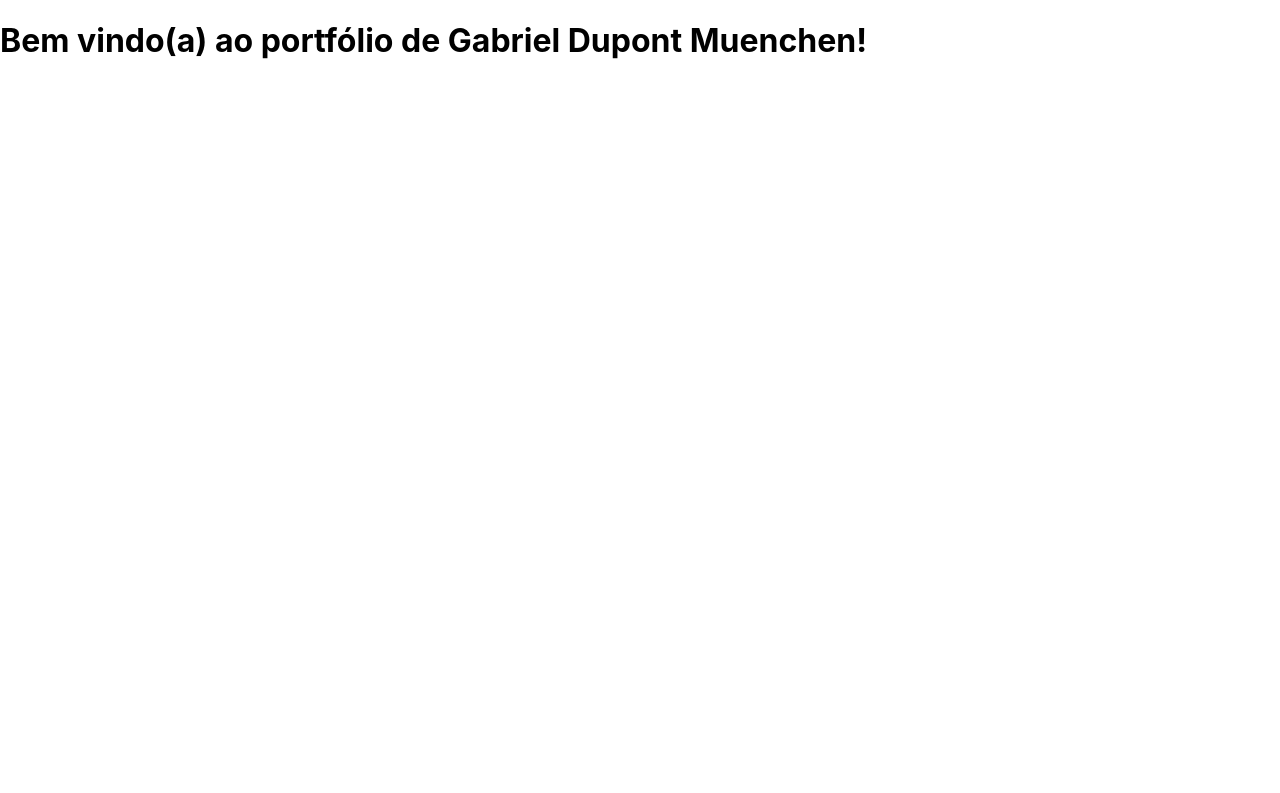
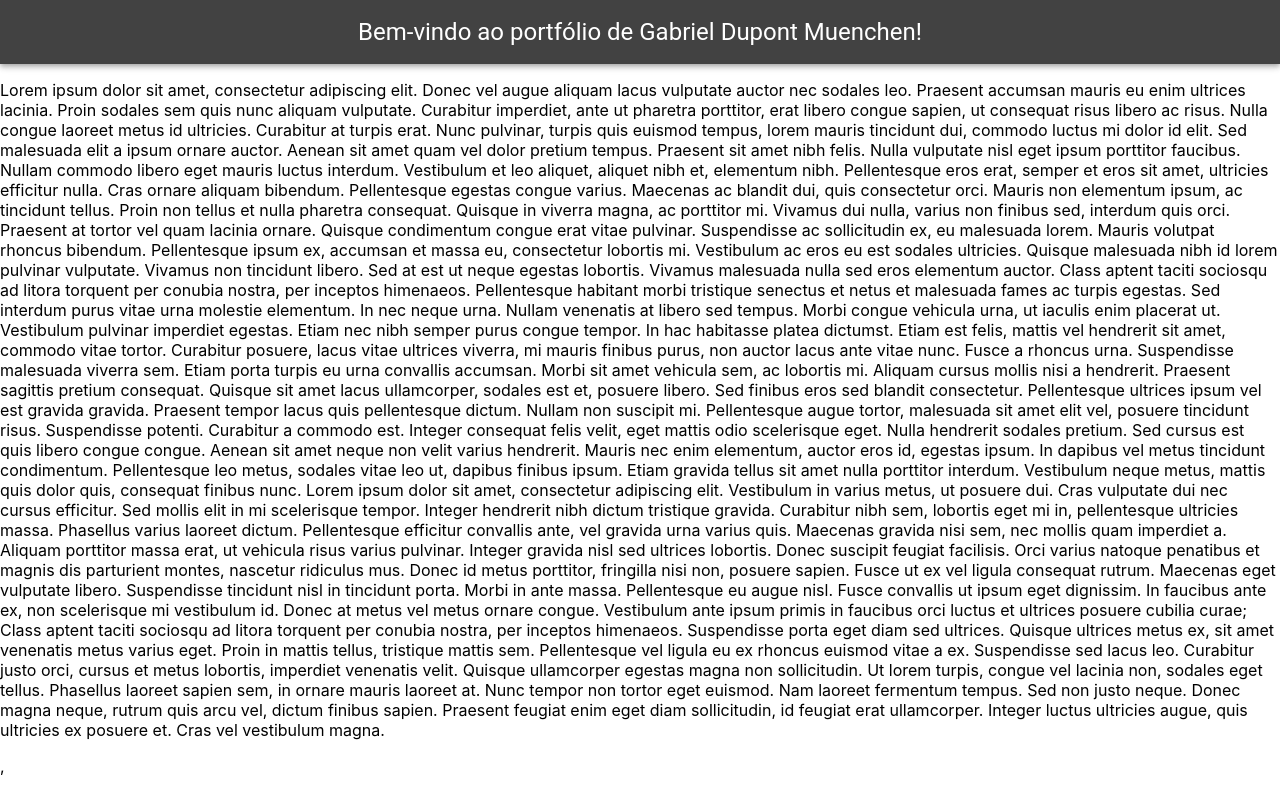
Before and after one commit to duponto/portfolio, a React (Create React App) app: page / in a window 1280 px wide. Shown: the top 793 px of the page. Built offline with nearby package versions, Linux system fonts and the light colour scheme; the HTML template or start-up script is replaced by a standard one.

Commit message:
header pronto pra criar comp de botao e subheader

```diff
--- a/package.json
+++ b/package.json
@@ -3,12 +3,15 @@
   "version": "0.1.0",
   "private": true,
   "dependencies": {
+    "@emotion/react": "^11.11.1",
+    "@emotion/styled": "^11.11.0",
+    "@mui/material": "^5.14.6",
     "@testing-library/jest-dom": "^5.17.0",
     "@testing-library/react": "^13.4.0",
     "@testing-library/user-event": "^13.5.0",
     "react": "^18.2.0",
     "react-dom": "^18.2.0",
-    "react-scripts": "5.0.1",
+    "react-scripts": "^5.0.1",
     "web-vitals": "^2.1.4"
   },
   "scripts": {
--- a/src/App.js
+++ b/src/App.js
@@ -1,9 +1,14 @@
 import './App.css';
+import Body from './components/Body';
 import Header from './components/Header';
 
 function App() {
   return (
-    <Header></Header>
+    <div>
+      <Header/>
+      <Body/>
+      <Body/>
+    </div>
   );
 }
 
--- /dev/null
+++ b/src/components/Body/index.js
@@ -0,0 +1,29 @@
+import React from "react";
+
+const Body = () => {
+    return(
+        <div>
+            <p>Lorem ipsum dolor sit amet, consectetur adipiscing elit. Donec vel augue aliquam lacus vulputate auctor nec sodales leo. Praesent accumsan mauris eu enim ultrices lacinia. Proin sodales sem quis nunc aliquam vulputate. Curabitur imperdiet, ante ut pharetra porttitor, erat libero congue sapien, ut consequat risus libero ac risus. Nulla congue laoreet metus id ultricies. Curabitur at turpis erat. Nunc pulvinar, turpis quis euismod tempus, lorem mauris tincidunt dui, commodo luctus mi dolor id elit. Sed malesuada elit a ipsum ornare auctor. Aenean sit amet quam vel dolor pretium tempus. Praesent sit amet nibh felis. Nulla vulputate nisl eget ipsum porttitor faucibus.
+
+Nullam commodo libero eget mauris luctus interdum. Vestibulum et leo aliquet, aliquet nibh et, elementum nibh. Pellentesque eros erat, semper et eros sit amet, ultricies efficitur nulla. Cras ornare aliquam bibendum. Pellentesque egestas congue varius. Maecenas ac blandit dui, quis consectetur orci. Mauris non elementum ipsum, ac tincidunt tellus. Proin non tellus et nulla pharetra consequat. Quisque in viverra magna, ac porttitor mi.
+
+Vivamus dui nulla, varius non finibus sed, interdum quis orci. Praesent at tortor vel quam lacinia ornare. Quisque condimentum congue erat vitae pulvinar. Suspendisse ac sollicitudin ex, eu malesuada lorem. Mauris volutpat rhoncus bibendum. Pellentesque ipsum ex, accumsan et massa eu, consectetur lobortis mi. Vestibulum ac eros eu est sodales ultricies.
+
+Quisque malesuada nibh id lorem pulvinar vulputate. Vivamus non tincidunt libero. Sed at est ut neque egestas lobortis. Vivamus malesuada nulla sed eros elementum auctor. Class aptent taciti sociosqu ad litora torquent per conubia nostra, per inceptos himenaeos. Pellentesque habitant morbi tristique senectus et netus et malesuada fames ac turpis egestas. Sed interdum purus vitae urna molestie elementum. In nec neque urna. Nullam venenatis at libero sed tempus. Morbi congue vehicula urna, ut iaculis enim placerat ut.
+
+Vestibulum pulvinar imperdiet egestas. Etiam nec nibh semper purus congue tempor. In hac habitasse platea dictumst. Etiam est felis, mattis vel hendrerit sit amet, commodo vitae tortor. Curabitur posuere, lacus vitae ultrices viverra, mi mauris finibus purus, non auctor lacus ante vitae nunc. Fusce a rhoncus urna. Suspendisse malesuada viverra sem. Etiam porta turpis eu urna convallis accumsan. Morbi sit amet vehicula sem, ac lobortis mi. Aliquam cursus mollis nisi a hendrerit.
+
+Praesent sagittis pretium consequat. Quisque sit amet lacus ullamcorper, sodales est et, posuere libero. Sed finibus eros sed blandit consectetur. Pellentesque ultrices ipsum vel est gravida gravida. Praesent tempor lacus quis pellentesque dictum. Nullam non suscipit mi. Pellentesque augue tortor, malesuada sit amet elit vel, posuere tincidunt risus. Suspendisse potenti.
+
+Curabitur a commodo est. Integer consequat felis velit, eget mattis odio scelerisque eget. Nulla hendrerit sodales pretium. Sed cursus est quis libero congue congue. Aenean sit amet neque non velit varius hendrerit. Mauris nec enim elementum, auctor eros id, egestas ipsum. In dapibus vel metus tincidunt condimentum. Pellentesque leo metus, sodales vitae leo ut, dapibus finibus ipsum.
+
+Etiam gravida tellus sit amet nulla porttitor interdum. Vestibulum neque metus, mattis quis dolor quis, consequat finibus nunc. Lorem ipsum dolor sit amet, consectetur adipiscing elit. Vestibulum in varius metus, ut posuere dui. Cras vulputate dui nec cursus efficitur. Sed mollis elit in mi scelerisque tempor. Integer hendrerit nibh dictum tristique gravida. Curabitur nibh sem, lobortis eget mi in, pellentesque ultricies massa. Phasellus varius laoreet dictum. Pellentesque efficitur convallis ante, vel gravida urna varius quis. Maecenas gravida nisi sem, nec mollis quam imperdiet a. Aliquam porttitor massa erat, ut vehicula risus varius pulvinar.
+
+Integer gravida nisl sed ultrices lobortis. Donec suscipit feugiat facilisis. Orci varius natoque penatibus et magnis dis parturient montes, nascetur ridiculus mus. Donec id metus porttitor, fringilla nisi non, posuere sapien. Fusce ut ex vel ligula consequat rutrum. Maecenas eget vulputate libero. Suspendisse tincidunt nisl in tincidunt porta. Morbi in ante massa. Pellentesque eu augue nisl. Fusce convallis ut ipsum eget dignissim. In faucibus ante ex, non scelerisque mi vestibulum id. Donec at metus vel metus ornare congue. Vestibulum ante ipsum primis in faucibus orci luctus et ultrices posuere cubilia curae; Class aptent taciti sociosqu ad litora torquent per conubia nostra, per inceptos himenaeos.
+
+Suspendisse porta eget diam sed ultrices. Quisque ultrices metus ex, sit amet venenatis metus varius eget. Proin in mattis tellus, tristique mattis sem. Pellentesque vel ligula eu ex rhoncus euismod vitae a ex. Suspendisse sed lacus leo. Curabitur justo orci, cursus et metus lobortis, imperdiet venenatis velit. Quisque ullamcorper egestas magna non sollicitudin. Ut lorem turpis, congue vel lacinia non, sodales eget tellus. Phasellus laoreet sapien sem, in ornare mauris laoreet at. Nunc tempor non tortor eget euismod. Nam laoreet fermentum tempus. Sed non justo neque. Donec magna neque, rutrum quis arcu vel, dictum finibus sapien. Praesent feugiat enim eget diam sollicitudin, id feugiat erat ullamcorper. Integer luctus ultricies augue, quis ultricies ex posuere et. Cras vel vestibulum magna.</p>,
+        </div>
+    );
+}
+
+export default Body
--- a/src/components/Header/index.js
+++ b/src/components/Header/index.js
@@ -1,13 +1,38 @@
 import React from "react";
+import AppBar from '@mui/material/AppBar';
+import Toolbar from '@mui/material/Toolbar';
+import Typography from '@mui/material/Typography';
+import { grey} from "@mui/material/colors";
+import { createTheme } from "@mui/material";
+import { ThemeProvider } from "@emotion/react";
+
+const temaHeader = createTheme({
+    palette:{
+        primary:{
+            main: grey[800]
+        },
+        secondary:{
+            main: grey[900]
+        }
+    }
+})
 
 const Header = () => {
     return (
-      <header>
-        <h1>Bem vindo(a) ao portfólio de Gabriel Dupont Muenchen!</h1>
-        <nav>
-          {}
-        </nav>
-      </header>
+        <ThemeProvider theme={temaHeader}>
+            <AppBar position="static" color="primary">
+                <Toolbar>
+                    <Typography
+                        variant="h5"
+                        style={{
+                            textAlign:"center",
+                            width: "100%"
+                        }}>
+                        Bem-vindo ao portfólio de Gabriel Dupont Muenchen!
+                    </Typography>
+                </Toolbar>
+            </AppBar>
+        </ThemeProvider>
     );
   };
 
```
Also changed, not shown: 1 other file (tests, documents, lock files or other folders).
